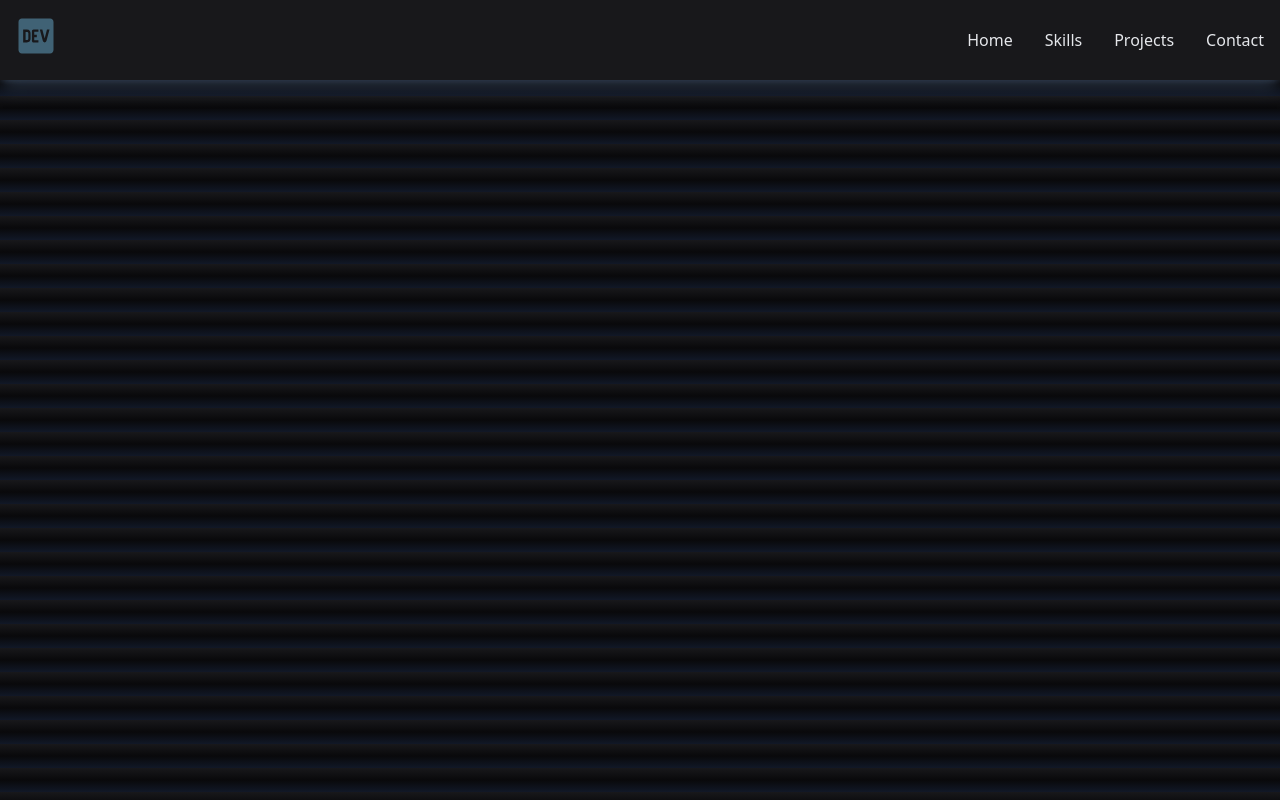
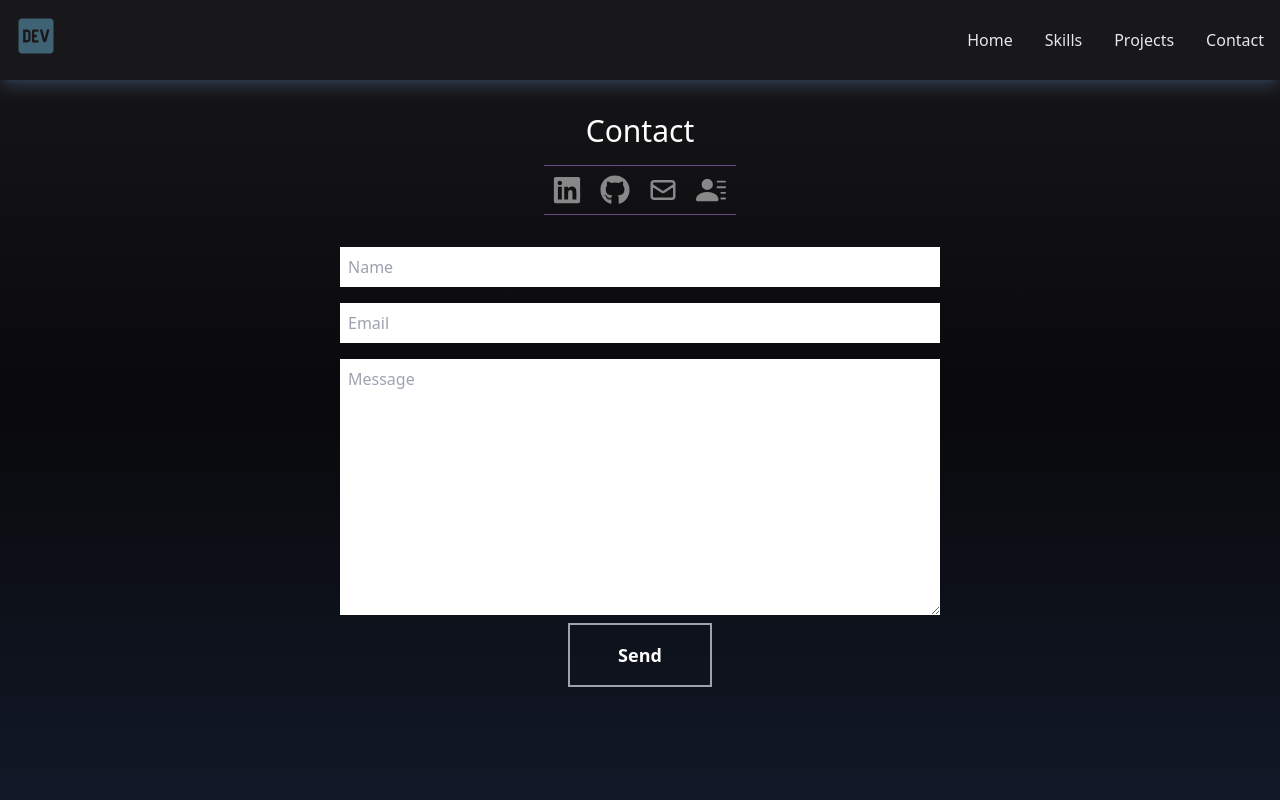
Before and after one commit to jonword/dev-personal, a Next.js app: page /contact in a window 1280 px wide. Built offline with nearby package versions, Linux system fonts and the light colour scheme.

Commit message:
add form to contact page

```diff
--- a/app/contact/page.tsx
+++ b/app/contact/page.tsx
@@ -1,7 +1,48 @@
 import React from "react";
+import Socials from "../socials/socials";
 
 const Contact = () => {
-  return <div>Contact</div>;
+  return (
+    <div
+      className="flex h-screen w-full flex-col items-center justify-center p-4"
+      id="contact"
+    >
+      <h1 className="pb-4 text-center text-3xl text-white">Contact</h1>
+      <Socials />
+      <form
+        name="Contact"
+        method="POST"
+        className="flex  w-full max-w-[600px] flex-col"
+      >
+        {/* Netlify */}
+        <input type="hidden" name="form-name" value="Contact" />
+
+        <div className="">
+          <p className="pb-8 text-white"></p>
+        </div>
+        <input type="text" placeholder="Name" name="name" className="p-2" />
+        <input
+          type="email"
+          name="email"
+          id="email"
+          placeholder="Email"
+          className="my-4 p-2"
+        />
+        <textarea
+          name="message"
+          placeholder="Message"
+          className="p-2"
+          rows={10}
+        />
+        <button
+          type="submit"
+          className=" mx-auto mt-2 flex items-center border-2 border-gray-400 px-12 py-4 text-lg font-bold text-white hover:bg-green-700 duration-200"
+        >
+          Send
+        </button>
+      </form>
+    </div>
+  );
 };
 
 export default Contact;
```
